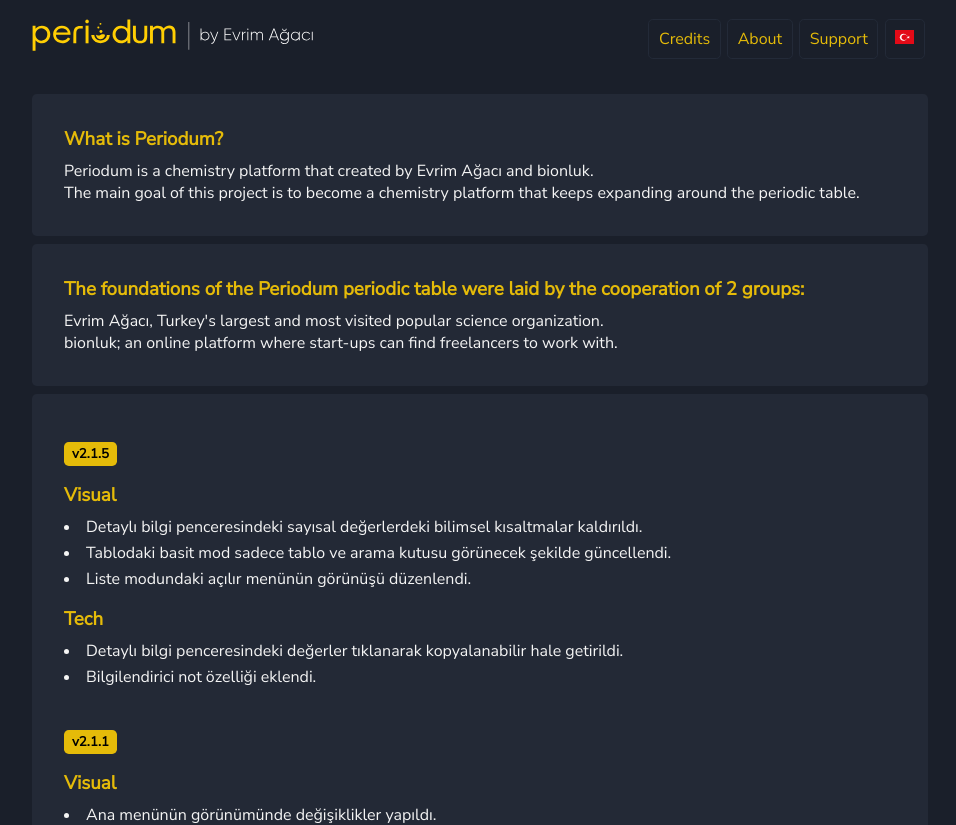
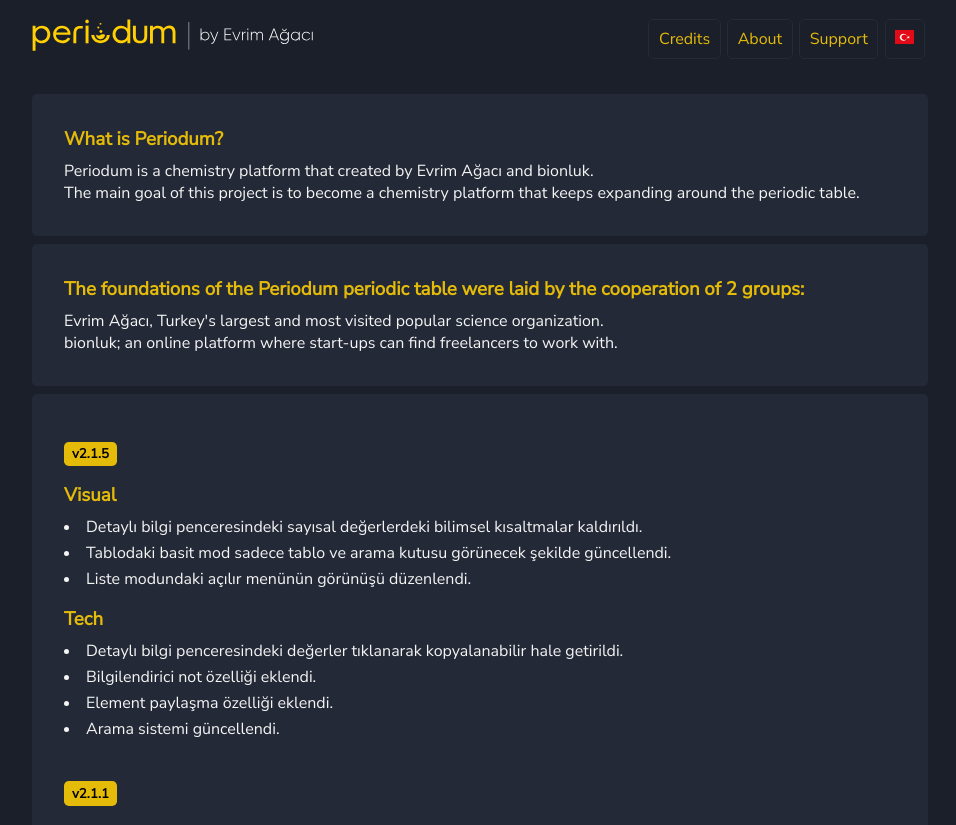
Before and after one commit to evrimagaci/periodum, a Vue app: page /hakkinda in a window 1280 px wide. Shown: the top 825 px of the page, without its empty margins (160-1116 px from the left). Built offline with nearby package versions, Linux system fonts and the light colour scheme; no server answers.

Commit message:
güncellemeler yazısı düzenlendi

```diff
--- a/src/pages/about-page.vue
+++ b/src/pages/about-page.vue
@@ -24,6 +24,8 @@
         <h3>{{ loc.pages.about.updates.tech }}</h3>
         <li>Detaylı bilgi penceresindeki değerler tıklanarak kopyalanabilir hale getirildi.</li>
         <li>Bilgilendirici not özelliği eklendi.</li>
+        <li>Element paylaşma özelliği eklendi.</li>
+        <li>Arama sistemi güncellendi.</li>
       <br />
 
       <h3 class="versionNumber">v2.1.1</h3>
```
